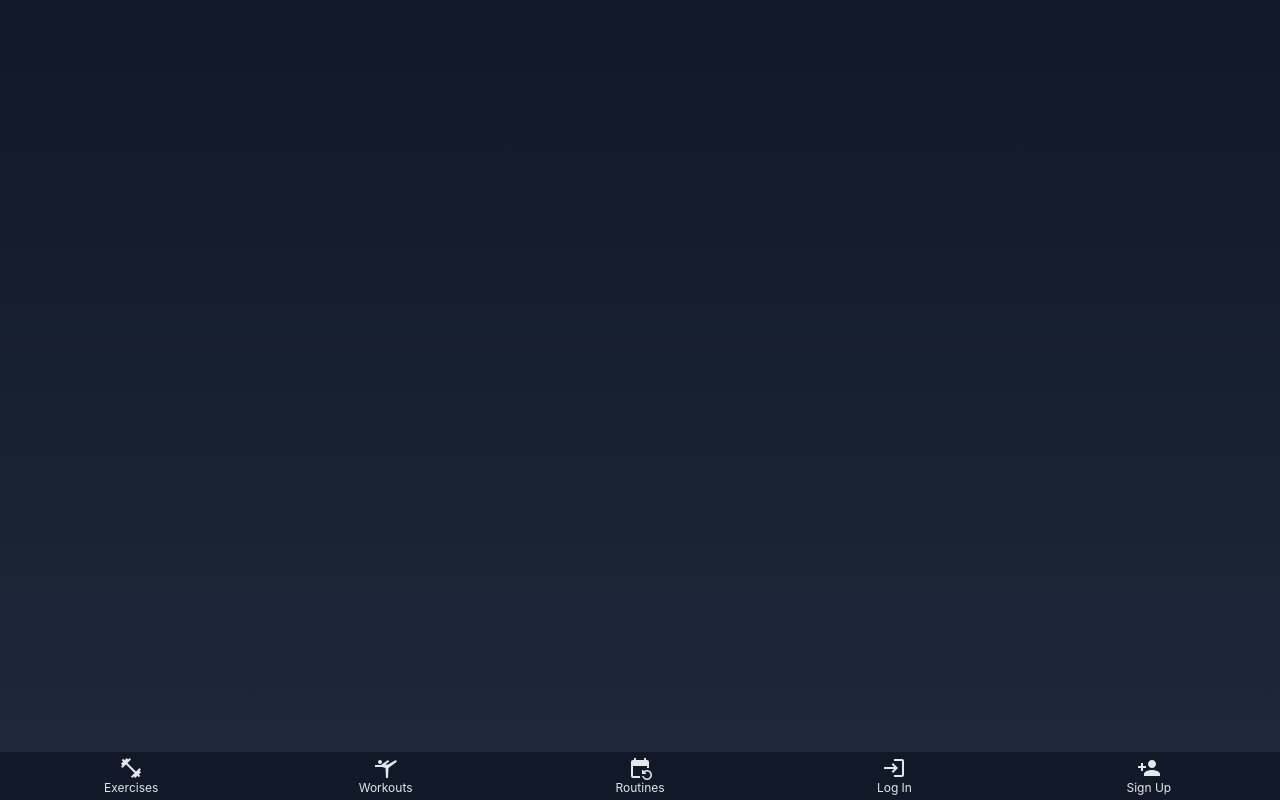
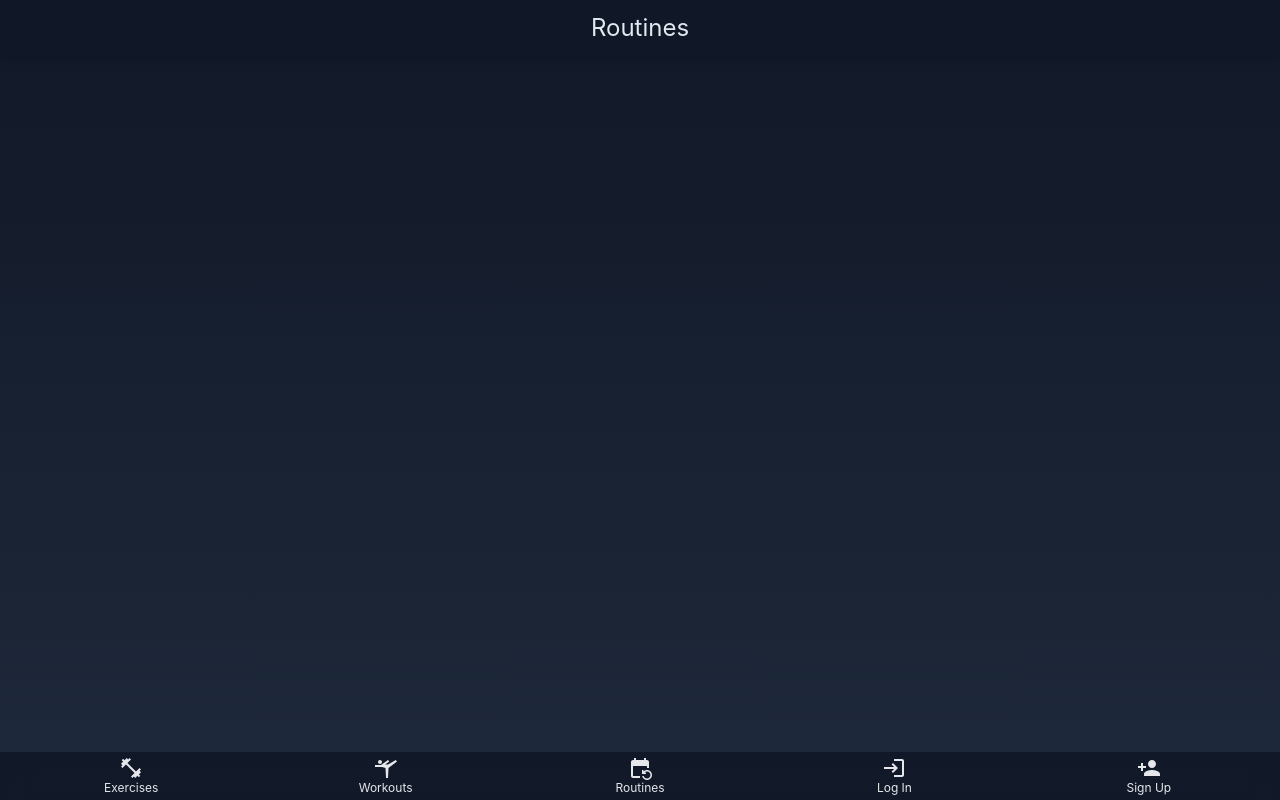
Before and after one commit to maxmay94/lifted-front-end, a React (Create React App) app: page /routines in a window 1280 px wide. Built offline with nearby package versions, Linux system fonts and the light colour scheme; no server answers.

Commit message:
stub up routines page, activate link in nav

```diff
--- a/src/App.jsx
+++ b/src/App.jsx
@@ -11,6 +11,7 @@ import ChangePassword from './pages/ChangePassword/ChangePassword'
 import Exercises from './pages/Exercises/Exercises'
 import ExerciseDetails from './pages/ExerciseDetails/ExerciseDetails'
 import Workouts from './pages/Workouts/Workouts'
+import Routines from './pages/Routines/Routines'
 
 // components
 import NavBar from './components/NavBar/NavBar'
@@ -20,6 +21,7 @@ import ProtectedRoute from './components/ProtectedRoute/ProtectedRoute'
 import * as authService from './services/authService'
 import * as exerciseService from './services/exerciseService'
 import * as workoutService from './services/workoutService'
+import * as routineService from './services/routineService'
 
 // styles
 import './App.css'
@@ -104,6 +106,12 @@ const App = () => {
             <ExerciseDetails exercise={exercise} />
           }
         />
+        <Route
+          path='/routines'
+          element={
+            <Routines />
+          }
+        />
       </Routes>
     </div>
   )
--- a/src/components/NavBar/NavBar.jsx
+++ b/src/components/NavBar/NavBar.jsx
@@ -35,9 +35,11 @@ const NavBar = ({ user }) => {
 
             <li className='flex-1'>
               <div className='text-center hover:text-amber-600'>
+                <Link to="/routines">
                   <EventRepeatIcon />
                   <br />
                   <p>Routines</p>
+                </Link>
               </div>
             </li>
 
@@ -66,17 +68,21 @@ const NavBar = ({ user }) => {
 
             <li className='flex-1'>
               <div className='text-center hover:text-amber-600'>
+                <Link to="/workouts" >
                   <SportsGymnasticsIcon/>
                   <br />
                   <p>Workouts</p>
+                </Link>
               </div>
             </li>
 
             <li className='flex-1'>
               <div className='text-center hover:text-amber-600'>
+                <Link to="/routines">
                   <EventRepeatIcon />
                   <br />
                   <p>Routines</p>
+                </Link>
               </div>
             </li>
 
--- /dev/null
+++ b/src/pages/Routines/Routines.jsx
@@ -0,0 +1,11 @@
+const Routines = () => {
+  return (
+    <div>
+      <div className="sticky top-0 z-30 text-center text-2xl bg-gray-900/90 backdrop-blur-md shadow-md h-full" >
+        <h1 className='p-3'>Routines</h1>
+      </div>
+    </div>
+  )
+}
+
+export default Routines
```
Also changed, not shown: src/services/reoutineService.js (deleted), src/services/routineService.js (added). Lines whose indentation alone changed are shown as unchanged.
